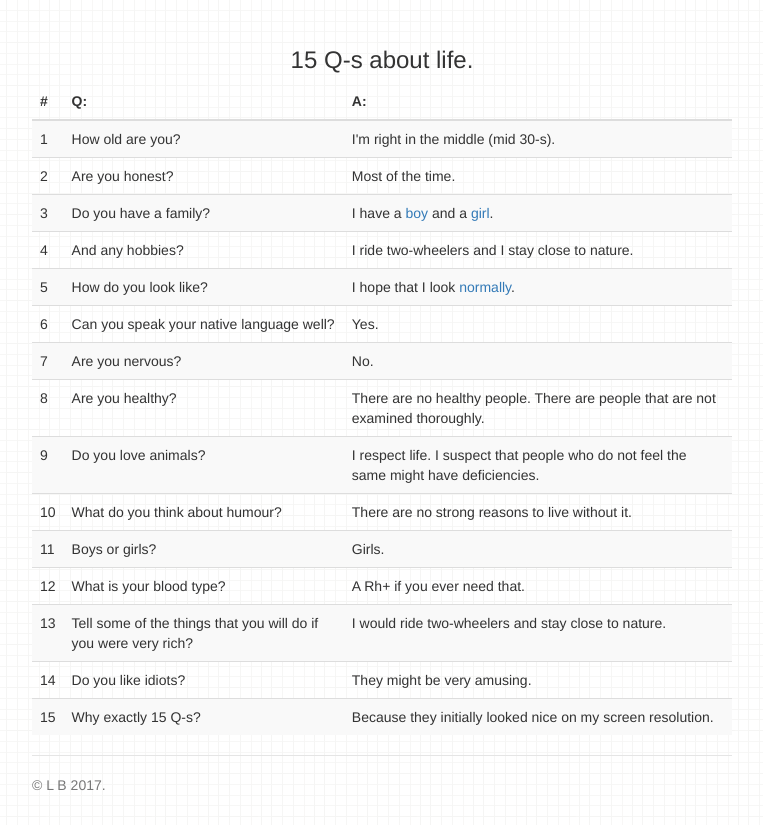
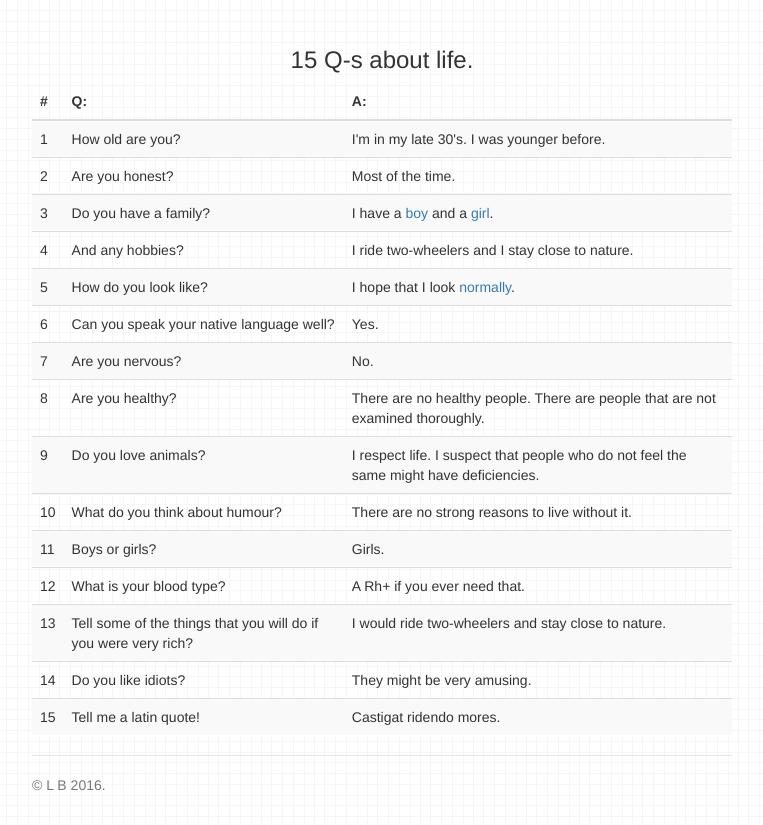
Before and after one commit to luchob/homepage, a plain HTML site: page about.html in a window 1280 px wide. Shown: the part 462-1287 px from the top of the page, without its empty margins (258-1021 px from the left). Drawn offline with nearby package versions, Linux system fonts and the light colour scheme.

Commit message:
Updates for 2017

```diff
--- a/about.html
+++ b/about.html
@@ -101,7 +101,7 @@
 							<tr>
 								<td>1</td>
 								<td>How old are you?</td>
-								<td>I'm right in the middle (mid 30-s).</td>
+								<td>I'm in my late 30's. I was younger before.</td>
 							</tr>
 							<tr>
 								<td>2</td>
@@ -170,8 +170,8 @@
 							</tr>
 							<tr>
 								<td>15</td>
-								<td>Why exactly 15 Q-s?</td>
-								<td>Because they initially looked nice on my screen resolution.</td>
+								<td>Tell me a latin quote!</td>
+								<td>Castigat ridendo mores.</td>
 							</tr>
 						</tbody>
 					</table>
@@ -181,7 +181,7 @@
 
 			<footer class="footer">
 				<p>
-					&copy; L B 2017.
+					&copy; L B 2016.
 				</p>
 			</footer>
 
```
